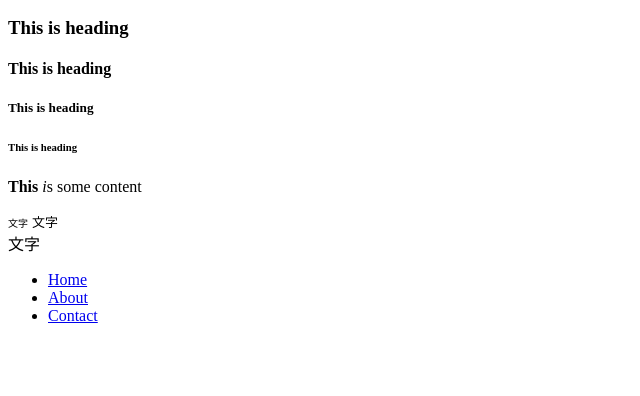
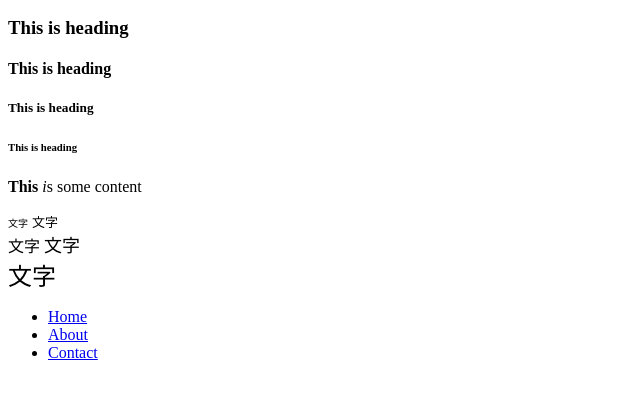
Before and after one commit to glycyrrhizaivan/glycyrrhizaivan.github.io, a plain HTML site: page index.html in a window 1280 px wide. Shown: the part 144-540 px from the top of the page, without its empty margins (0-640 px from the left). Drawn offline with Linux system fonts and the light colour scheme.

Commit message:
modified

```diff
--- a/index.html
+++ b/index.html
@@ -17,6 +17,8 @@
     <font size="1">文字</font>
     <font size="2">文字</font><br>
     <font size="3">文字</font>
+    <font size="4">文字</font><br>
+    <font size="5">文字</font><br>
 
     <!-- 以下是語意標籤nav -->
     <nav class="menu">
```
